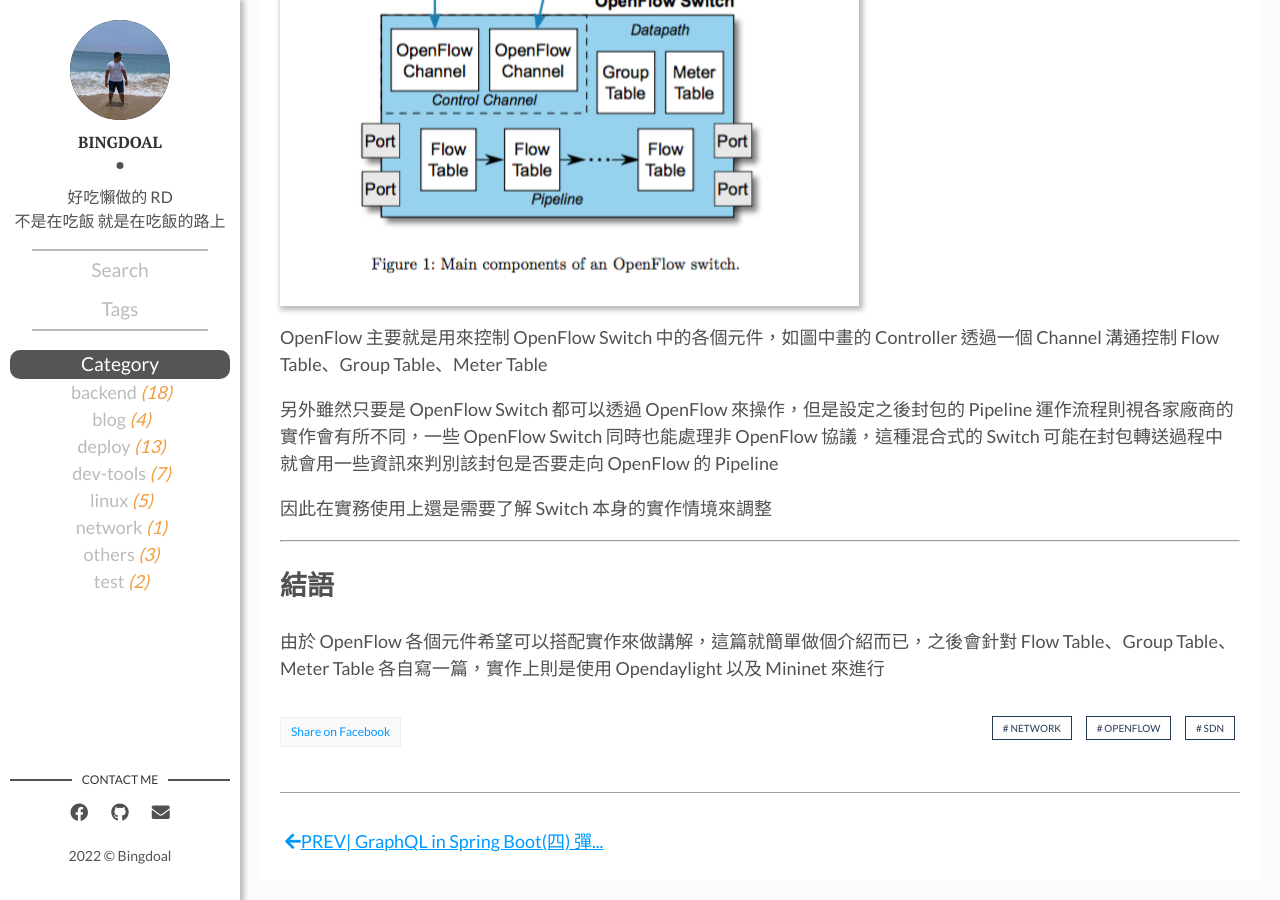
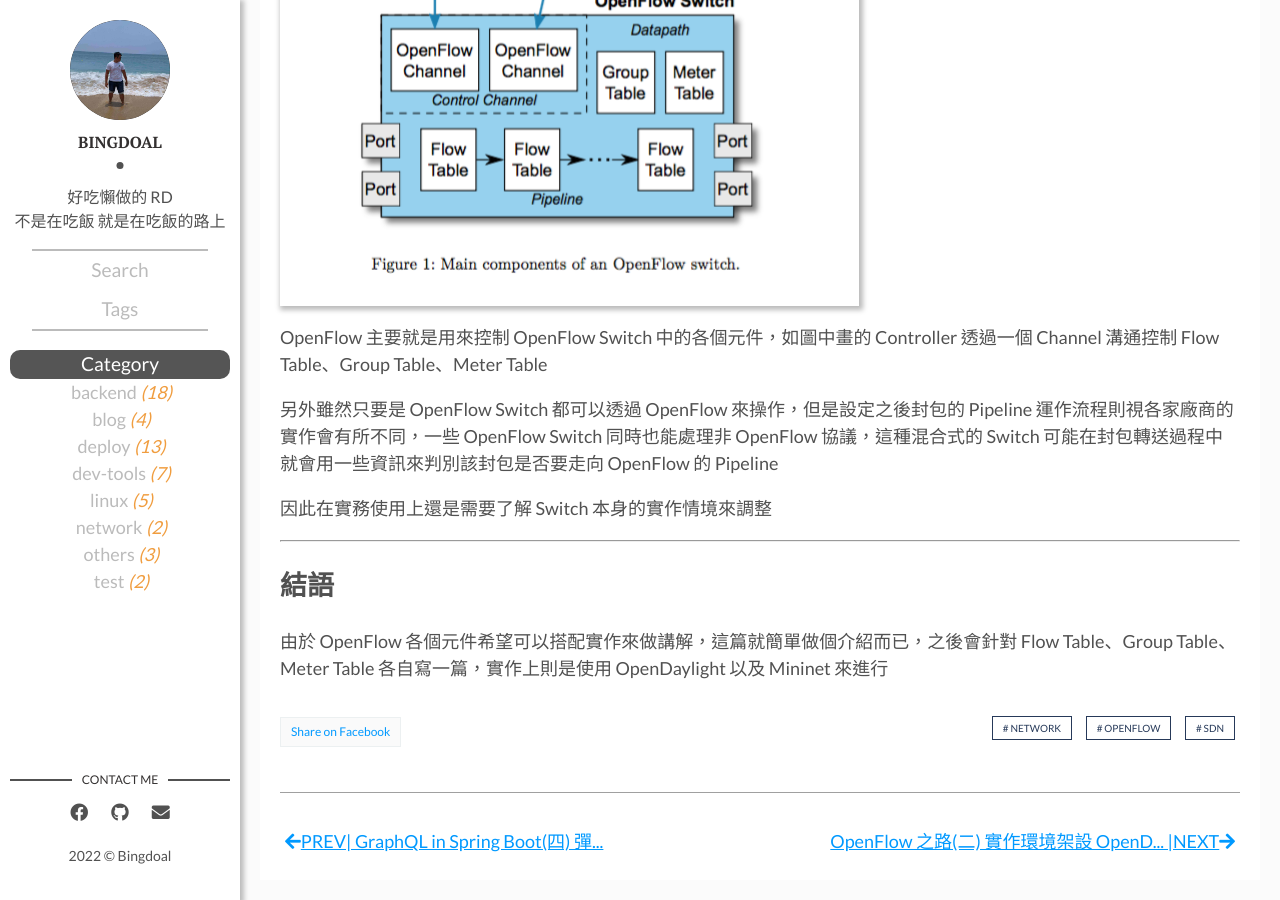
Before and after one commit to Bingdoal/bingdoal.github.io, a Jekyll site: the page built from _posts/2022/2022-02-16-sdn-openflow-intro.md, in a window 1280 px wide and 900 px high, scrolled down 1566 px. Built offline with Jekyll 4.4.1, drawn with Linux system fonts in a browser that asks for light colours; comment, search, counter and statistics services are not loaded; some of the changed lines change nothing that is shown.

Commit message:
public opendaylight and mininet setup.

````diff
--- a/_posts/2022/2022-02-16-sdn-openflow-intro.md
+++ b/_posts/2022/2022-02-16-sdn-openflow-intro.md
@@ -37,4 +37,4 @@
 ---
 
 ## 結語
-由於 OpenFlow 各個元件希望可以搭配實作來做講解，這篇就簡單做個介紹而已，之後會針對 Flow Table、Group Table、Meter Table 各自寫一篇，實作上則是使用 Opendaylight 以及 Mininet 來進行
+由於 OpenFlow 各個元件希望可以搭配實作來做講解，這篇就簡單做個介紹而已，之後會針對 Flow Table、Group Table、Meter Table 各自寫一篇，實作上則是使用 OpenDaylight 以及 Mininet 來進行
--- /dev/null
+++ b/_posts/2022/2022-02-17--sdn-openflow-controller-opendaylight-mininet.md
@@ -0,0 +1,137 @@
+---
+layout: post
+title: "OpenFlow 之路(二) 實作環境架設 OpenDaylight、Mininet"
+date: 2022-02-17 15:46:14 +0800
+category: network
+img: cover/openflow.jpg
+description: "本篇會使用 OpenDaylight 來作為 Controller，以 Mininet 模擬 Switch 網路拓樸環境，這篇先簡介一下使用到的工具以及環境的架設"
+lang: zh-TW
+tags: [network, openflow, sdn]
+published: true
+---
+
+{{page.description}}
+
+### 實作環境
++ OpenDaylight Aluminium SR4 [官方連結](https://docs.opendaylight.org/en/stable-aluminium/downloads.html)
++ Mininet 2.3.0 [官方連結](http://mininet.org/download/)
+
+ODL 跟 Mininet 兩者本身都有許多可以研究的地方，不過這個大坑就等到之後慢慢補吧😂
+
+## Mininet
+Mininet 可以用來模擬網路拓樸的建構，包含 Switch、終端機器，而且還提供各個節點的終端操作，可以簡單的在個人環境下建構 SDN 的環境，並且實際模擬節點間的封包傳送
+
+### 建立拓樸
+透過上面的官方連結安裝好 Mininet 之後，直接輸入 `mn` 就可以建立一個簡單的拓樸了
+
+```bash
+sudo mn
+```
+
+拓樸建立成功會看到下面訊息，可以看到現在有兩個 host 被接到同一個 Switch 上
+
+```bash
+*** Creating network
+*** Adding controller
+*** Adding hosts:
+h1 h2
+*** Adding switches:
+s1
+*** Adding links:
+(h1, s1) (h2, s1)
+*** Configuring hosts
+h1 h2
+*** Starting controller
+c0
+*** Starting 1 switches
+s1 ...
+*** Starting CLI:
+mininet>
+```
+
+透過 `net` 指令可以再次確認網路結構
+
+```bash
+mininet> net
+h1 h1-eth0:s1-eth1
+h2 h2-eth0:s1-eth2
+s1 lo:  s1-eth1:h1-eth0 s1-eth2:h2-eth0
+c0
+mininet>
+```
+
+使用 `xterm` 則可以開啟指定節點的終端
+
+![]({{site.baseurl}}/assets/img/mininet-xterm.png)
+
+
+加上 `-x` 可以在拓樸建立後順便開啟各節點的終端
+
+```bash
+sudo mn -x
+```
+
+可以簡單在 host 間互相 ping
+
+```bash
+mininet> h1 ping h2
+PING 10.0.0.2 (10.0.0.2) 56(84) bytes of data.
+64 bytes from 10.0.0.2: icmp_seq=1 ttl=64 time=1.19 ms
+64 bytes from 10.0.0.2: icmp_seq=2 ttl=64 time=0.187 ms
+^C
+--- 10.0.0.2 ping statistics ---
+2 packets transmitted, 2 received, 0% packet loss, time 1001ms
+rtt min/avg/max/mdev = 0.187/0.689/1.191/0.502 ms
+```
+
+後續會利用 Mininet 來建立較複雜的網路架構，並且模擬 OpenFlow Switch 連接到我們準備好的 Controller 來做操作
+
+## OpenDaylight
+
+### 簡介
+OpenDaylight 本身是一個 Open Source 的專案，主要用途是支援各種 SDN 的工具，包含這次要講的 OpenFlow，其他還包含多種協定用以管理各種網路設備或是更深入到 Network Function Virtualization(NFV) 相關，這也是個更深入的領域了，主要開發語言為 Java
+
+### 準備環境
+先從上面的官方連結下載後解壓縮，由於 ODL 是以 Java 開發的，需要先設定一下 `JAVA_HOME` 的路徑，Aluminium SR4 需要到 Java 11 的支援，這部分就不詳述了
+
+設定好之後執行解壓縮後的 `bin/karaf`，應該會看到下面畫面
+
+```bash
+karaf.bat: KARAF_LOG doesn't exist: "D:\Forwork\Project\opendaylight\aluminium-sr4\opendaylight-0.13.4\bin\..\data\log"
+karaf.bat: Creating "D:\Forwork\Project\opendaylight\aluminium-sr4\opendaylight-0.13.4\bin\..\data\log"
+Apache Karaf starting up. Press Enter to open the shell now...
+100% [========================================================================]
+
+Karaf started in 0s. Bundle stats: 14 active, 14 total
+
+    ________                       ________                .__  .__       .__     __
+    \_____  \ ______   ____   ____ \______ \ _____  ___.__.|  | |__| ____ |  |___/  |_
+     /   |   \\____ \_/ __ \ /    \ |    |  \\__  \<   |  ||  | |  |/ ___\|  |  \   __\
+    /    |    \  |_> >  ___/|   |  \|    `   \/ __ \\___  ||  |_|  / /_/  >   Y  \  |
+    \_______  /   __/ \___  >___|  /_______  (____  / ____||____/__\___  /|___|  /__|
+            \/|__|        \/     \/        \/     \/\/            /_____/      \/
+
+
+Hit '<tab>' for a list of available commands
+and '[cmd] --help' for help on a specific command.
+Hit '<ctrl-d>' or type 'system:shutdown' or 'logout' to shutdown OpenDaylight.
+
+opendaylight-user@root>
+```
+
+`karaf` 提供一個互動式介面可以下指令來操作，首先為了操作 OpenFlow 的協定，要先安裝我們需要的 plugin
+
+```bash
+opendaylight-user@root>feature:install odl-openflowplugin-flow-services-rest odl-openflowplugin-app-table-miss-enforcer odl-openflowplugin-nxm-extensions odl-mdsal-apidocs
+```
+
+安裝完成後不會有任何提示，不過建議是先重啟 ODL 比較保險，輸入 `Ctrl+D` 或是 `logout` 可以關閉 `karaf`
+
+重啟之後前往 [http://localhost:8181/apidoc/explorer/index.html](http://localhost:8181/apidoc/explorer/index.html) 可以看到現有的 API，OpenFlow 的 API 很多可能要等久一點
+
+之後的操作則會透過 RestConf 提供的北向接口來進行操作
+
+---
+
+## 結語
+OpenDaylight 實在是一個強大的工具，由於工作上不只是使用還要改 code，當初真的是花了很多的心力在研究這套軟體，而且網路上的資料不是不齊全就是年代久遠，一路走來也是碰了很多牆，才想分享出來希望後人可以不用繼續碰壁，而除了 OpenFlow 之外工作上也有用到 ODL 的其他功能，希望有天能把這個坑給補起來
````
Also changed, not shown: assets/img/mininet-xterm.png (added).
